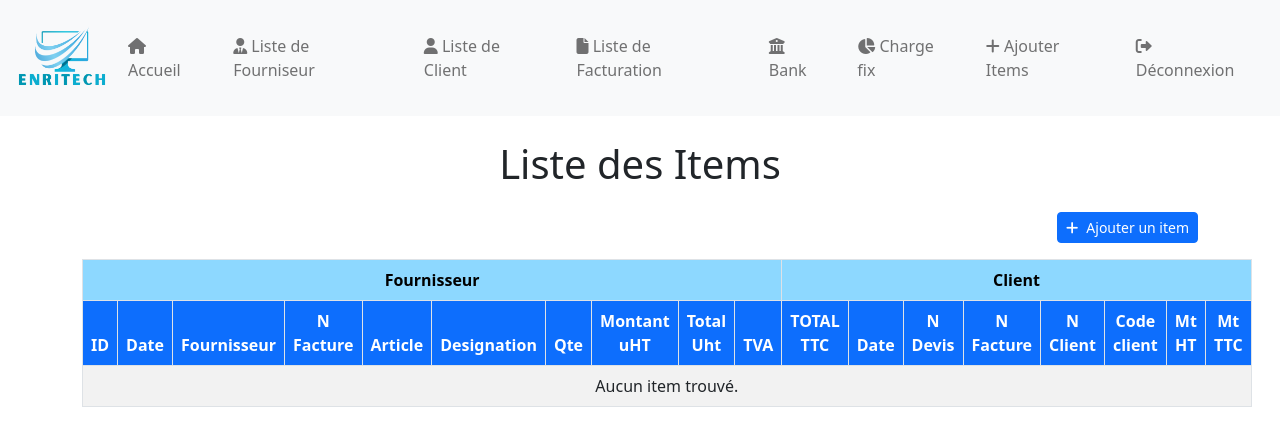
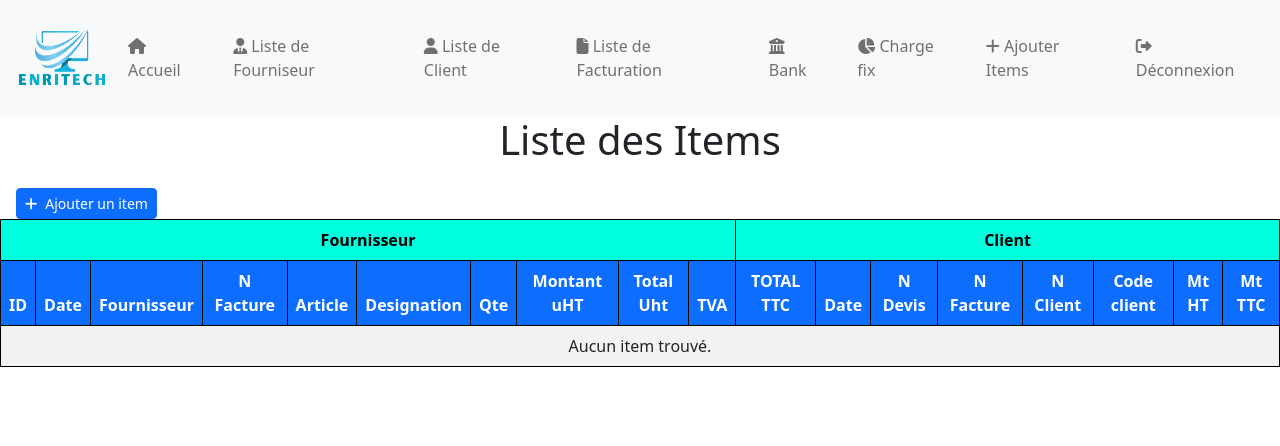
Before and after one commit to othman-el/Invoice-Management-System, a PHP site: page /items.php in a window 1280 px wide. Shown: the top 446 px of the page. Run offline with PHP 8.4, Linux system fonts and the light colour scheme; the visitor is signed in with stand-in values (Sample User, id 1); data that the repository does not hold is empty.

Commit message:
des modifications sur les page

```diff
--- a/Bank.php
+++ b/Bank.php
@@ -54,7 +54,7 @@ $banks = $stmt->fetchAll(PDO::FETCH_ASSOC);
         </div>
     </div>
 
-    <div class="table-responsive px-4 pb-5">
+    <div class="table-responsive ">
         <table class="table table-striped table-bordered">
             <thead class="bg-primary text-white text-center">
                 <tr>
--- a/Charge_fix.php
+++ b/Charge_fix.php
@@ -66,7 +66,6 @@ $charges = $stmt->fetchAll(PDO::FETCH_ASSOC);
             </div>
         </div>
     </div>
-    <div class="container">
     <table class="table table-striped table-bordered">
         <thead class="bg-primary text-center">
             <tr>
@@ -102,6 +101,7 @@ $charges = $stmt->fetchAll(PDO::FETCH_ASSOC);
         </tbody>
     </table>
 
+
     <nav aria-label="Page navigation">
         <ul class="pagination justify-content-center">
             <?php if ($page > 1): ?>
@@ -127,7 +127,6 @@ $charges = $stmt->fetchAll(PDO::FETCH_ASSOC);
             <?php endif; ?>
         </ul>
     </nav>
-    </div>
     <script src="recherche_charge_fix.js"></script>
     <script src="https://cdn.jsdelivr.net/npm/sweetalert2@11"></script>
 </body>
--- a/items.php
+++ b/items.php
@@ -37,10 +37,9 @@ $items = $stmt->fetchAll(PDO::FETCH_ASSOC);
 <body>
     <?php include './front/head_front.php'; ?>
 
-    <div class="container mt-4">
     <h1 class="text-center mb-4">Liste des Items</h1>
 
-        <div class="d-flex justify-content-between align-items-center mb-3">
+    <div class="d-flex justify-content-start ms-3">
         <div style="max-width: 400px;">
         </div>
         <a href="Ajouter_items.php" class="btn btn-primary btn-sm d-flex align-items-center gap-2">
@@ -52,8 +51,14 @@ $items = $stmt->fetchAll(PDO::FETCH_ASSOC);
     <table class="table table-striped table-bordered text-center align-middle">
         <style>
         .bg-custom {
-                background-color: #8DD8FF !important;
+            background-color: #00FFDE !important;
             color: black;
+        }
+
+        th,
+        tr {
+            border: 2px solid black;
+            border-collapse: collapse;
         }
         </style>
 
@@ -115,7 +120,6 @@ $items = $stmt->fetchAll(PDO::FETCH_ASSOC);
             <?php endif; ?>
         </tbody>
     </table>
-    </div>
 </body>
 
 </html>
```
Also changed, not shown: Liste_Facturation.php (+8 -7 lines). Lines whose indentation alone changed are shown as unchanged.
